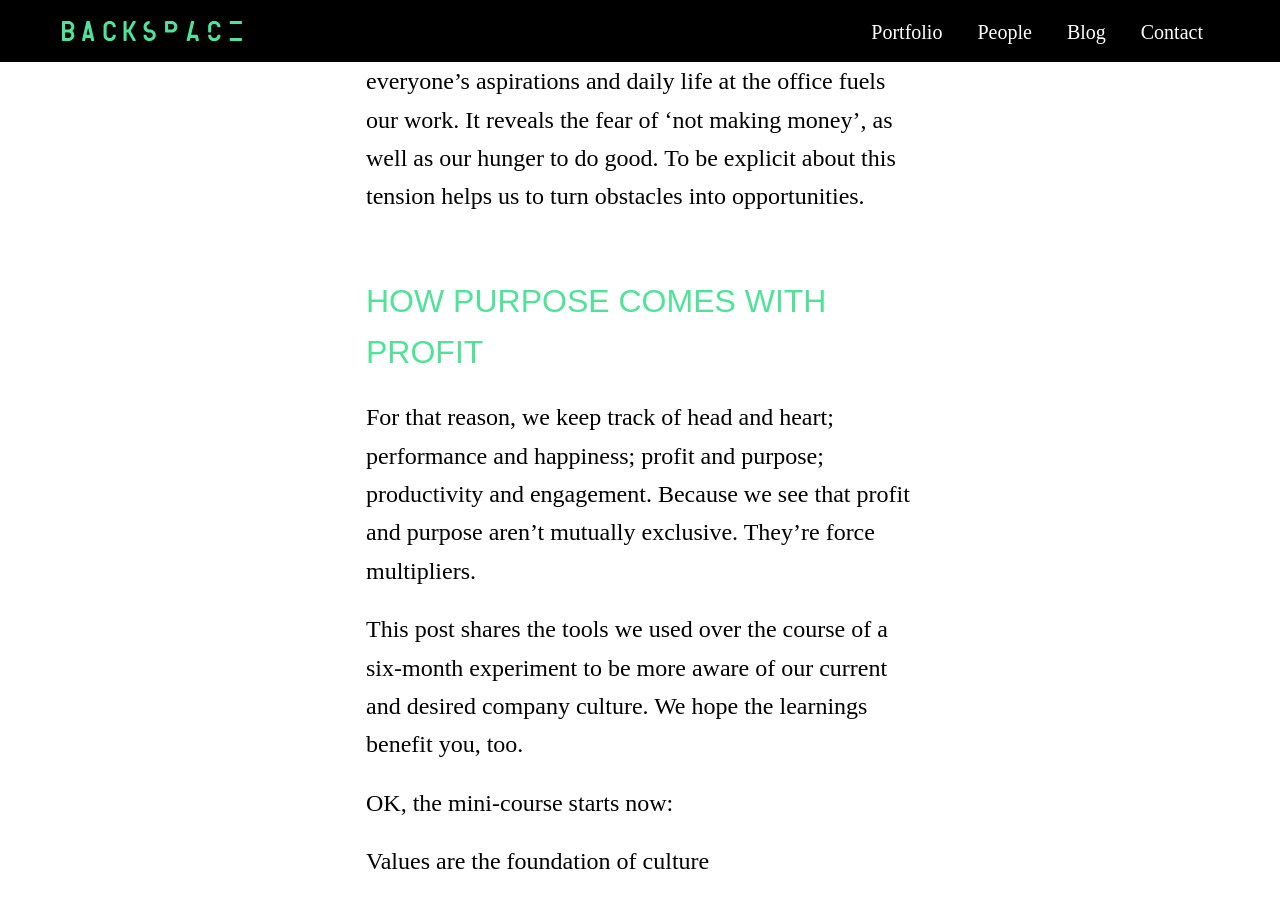
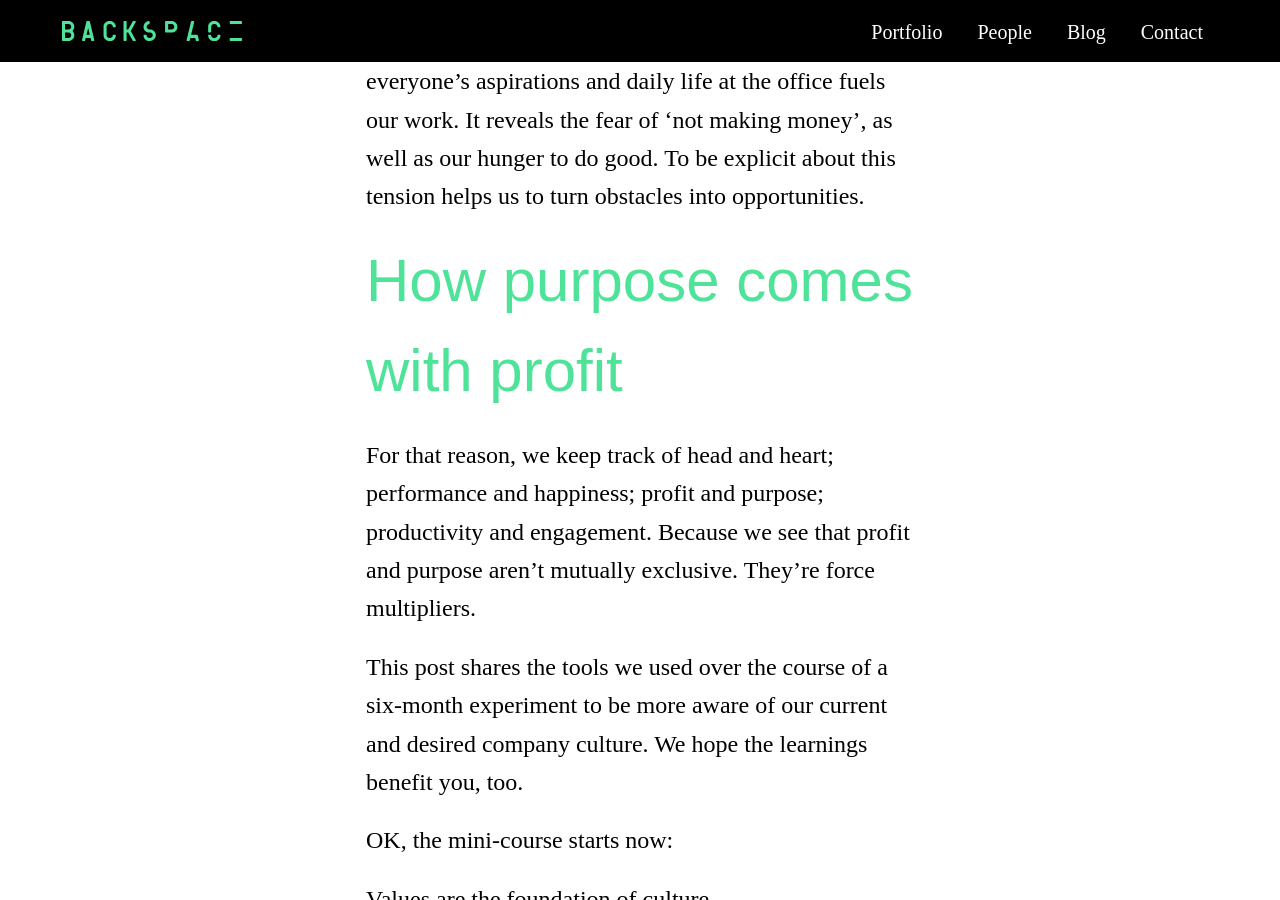
Before and after one commit to backspacehq/backspacehq.github.io, a Jekyll site: the page built from _posts/2016-07-13-stay-on-top-of-your-culture.markdown, in a window 1280 px wide and 900 px high, scrolled down 1208 px. Built offline with Jekyll 4.4.1, drawn with Linux system fonts in a browser that asks for light colours; comment, search, counter and statistics services are not loaded.

```diff
--- a/_posts/2016-07-13-stay-on-top-of-your-culture.markdown
+++ b/_posts/2016-07-13-stay-on-top-of-your-culture.markdown
@@ -15,7 +15,7 @@ Purpose, mission, North Star, BHAG, vision, calling, legacy: they’re all diffe
 
 At Backspace, we decided not to ignore how we, as individuals, ideally spend our lives. The tension between everyone’s aspirations and daily life at the office fuels our work. It reveals the fear of ‘not making money’, as well as our hunger to do good. To be explicit about this tension helps us to turn obstacles into opportunities.
 
-## How purpose comes with profit
+# How purpose comes with profit
 
 For that reason, we keep track of head and heart; performance and happiness; profit and purpose; productivity and engagement. Because we see that profit and purpose aren’t mutually exclusive. They’re force multipliers.
 
```
